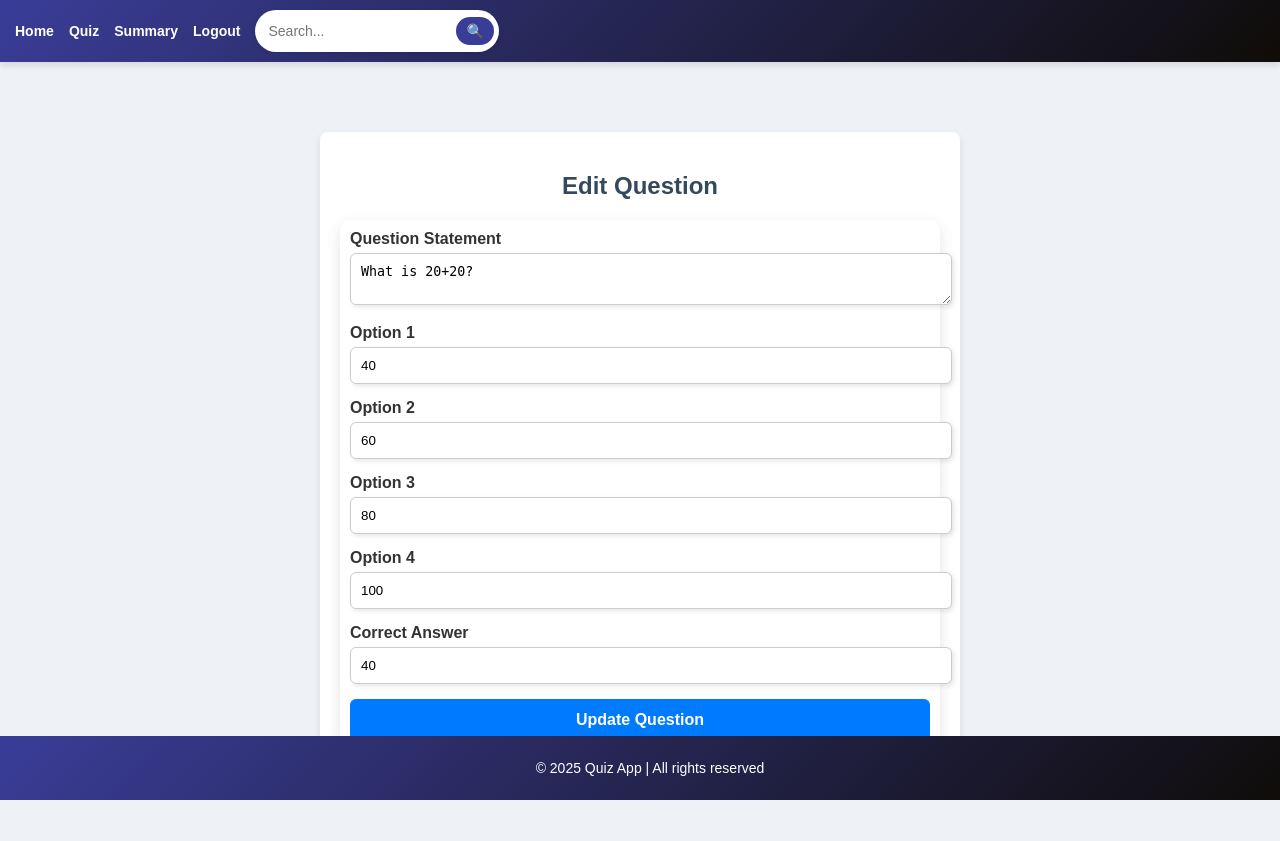
After one commit to TanyaJha07/QUIZ-APP, a Flask app: page /question/4/edit in a window 1280 px wide. The commit adds this page. Run offline with Flask 3, Linux system fonts and the light colour scheme; a user stored in the database is signed in.

Commit message:
edit, del ques

```diff
--- a/app.py
+++ b/app.py
@@ -358,6 +358,62 @@ def delete_subject(subject_id):
     flash("Subject deleted successfully!", "success")
     return redirect(url_for('admin_dashboard'))
 
+@app.route('/question/<int:question_id>/edit', methods=['GET', 'POST'])
+@admin_required
+def edit_question(question_id):
+    # Retrieve the question or return a 404 error if not found
+    question = Question.query.get_or_404(question_id)
+
+    if request.method == 'POST':
+        # Update question details from the form submission
+        question.question_statement = request.form.get('question_statement')
+        question.option1 = request.form.get('option1')
+        question.option2 = request.form.get('option2')
+        question.option3 = request.form.get('option3')
+        question.option4 = request.form.get('option4')
+        question.correct_answer = request.form.get('correct_answer')
+
+        try:
+            db.session.commit()
+            flash("Question updated successfully.", "success")
+        except Exception as e:
+            db.session.rollback()
+            flash("Error updating question.", "danger")
+
+        # Redirect to the quiz view; adjust the quiz_id as needed.
+        # This example assumes the quiz is related via the chapter.
+        # For instance, redirect to the first quiz for the chapter.
+        if question.chapter.quizzes:
+            return redirect(url_for('view_quiz', quiz_id=question.chapter.quizzes[0].id))
+        else:
+            return redirect(url_for('admin_dashboard'))
+
+    return render_template('edit_question.html', question=question)
+
+
+@app.route('/question/<int:question_id>/delete', methods=['POST'])
+@admin_required
+def delete_question(question_id):
+    question = Question.query.get_or_404(question_id)
+
+    # Cache the quiz_id before deletion
+    quiz_id = None
+    if question.chapter and question.chapter.quizzes:
+        quiz_id = question.chapter.quizzes[0].id
+
+    try:
+        db.session.delete(question)
+        db.session.commit()
+        flash("Question deleted successfully.", "success")
+    except Exception as e:
+        db.session.rollback()
+        flash("Error deleting question.", "danger")
+
+    if quiz_id:
+        return redirect(url_for('view_quiz', quiz_id=quiz_id))
+    else:
+        return redirect(url_for('admin_dashboard'))
+
 #--------------------------------- Routes for Quiz Management -----------------------------------------
 @app.route('/quiz', methods=['GET'])
 def get_quiz():
--- /dev/null
+++ b/templates/edit_question.html
@@ -0,0 +1,82 @@
+{% extends 'base.html' %}
+
+{% block title %}Edit Question{% endblock %}
+
+{% block content %}
+<style>
+.container {
+  max-width: 600px;
+  margin: 50px auto;
+  background: #fff;
+  padding: 20px;
+  border-radius: 8px;
+  box-shadow: 0 4px 8px rgba(0, 0, 0, 0.1);
+  text-align: left;
+}
+.container h2 {
+  text-align: center;
+  color: #34495e;
+  margin-bottom: 20px;
+}
+.form-group {
+  margin-bottom: 15px;
+}
+.form-group label {
+  font-weight: bold;
+  display: block;
+  margin-bottom: 5px;
+}
+.form-group input,
+.form-group textarea {
+  width: 100%;
+  padding: 10px;
+  border: 1px solid #ccc;
+  border-radius: 6px;
+  box-shadow: 2px 2px 5px rgba(0, 0, 0, 0.1);
+}
+.btn {
+  background: #007bff;
+  color: white;
+  border: none;
+  padding: 12px 20px;
+  border-radius: 6px;
+  cursor: pointer;
+  font-size: 16px;
+  width: 100%;
+}
+.btn:hover {
+  background: #0056b3;
+}
+</style>
+
+<div class="container">
+  <h2>Edit Question</h2>
+  <form method="POST">
+    <div class="form-group">
+      <label for="question_statement">Question Statement</label>
+      <textarea name="question_statement" id="question_statement" required>{{ question.question_statement }}</textarea>
+    </div>
+    <div class="form-group">
+      <label for="option1">Option 1</label>
+      <input type="text" name="option1" id="option1" value="{{ question.option1 }}" required>
+    </div>
+    <div class="form-group">
+      <label for="option2">Option 2</label>
+      <input type="text" name="option2" id="option2" value="{{ question.option2 }}" required>
+    </div>
+    <div class="form-group">
+      <label for="option3">Option 3</label>
+      <input type="text" name="option3" id="option3" value="{{ question.option3 }}" required>
+    </div>
+    <div class="form-group">
+      <label for="option4">Option 4</label>
+      <input type="text" name="option4" id="option4" value="{{ question.option4 }}" required>
+    </div>
+    <div class="form-group">
+      <label for="correct_answer">Correct Answer</label>
+      <input type="text" name="correct_answer" id="correct_answer" value="{{ question.correct_answer }}" required>
+    </div>
+    <button type="submit" class="btn">Update Question</button>
+  </form>
+</div>
+{% endblock %}
```
Also changed, not shown: templates/view_quiz.html (+43 -0 lines), instance/quiz.db.
